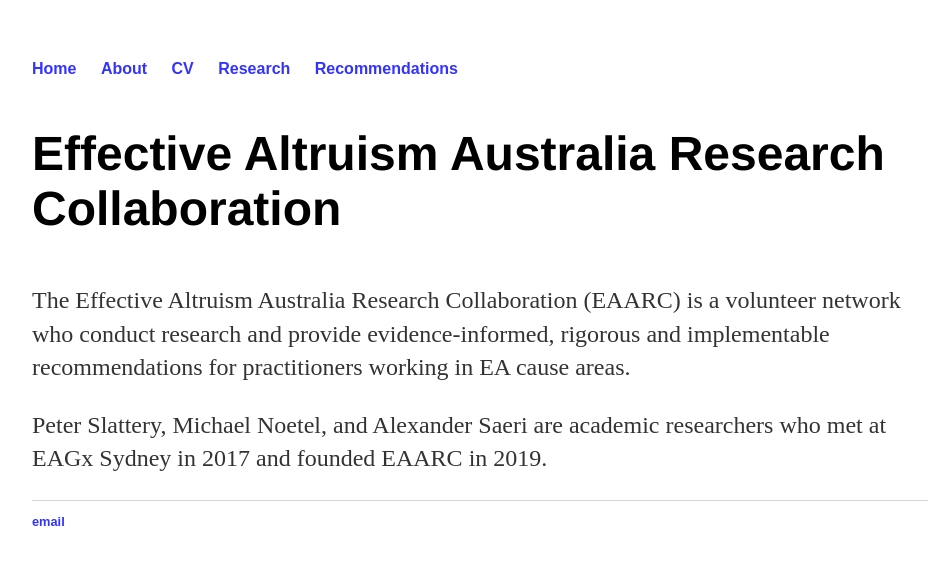
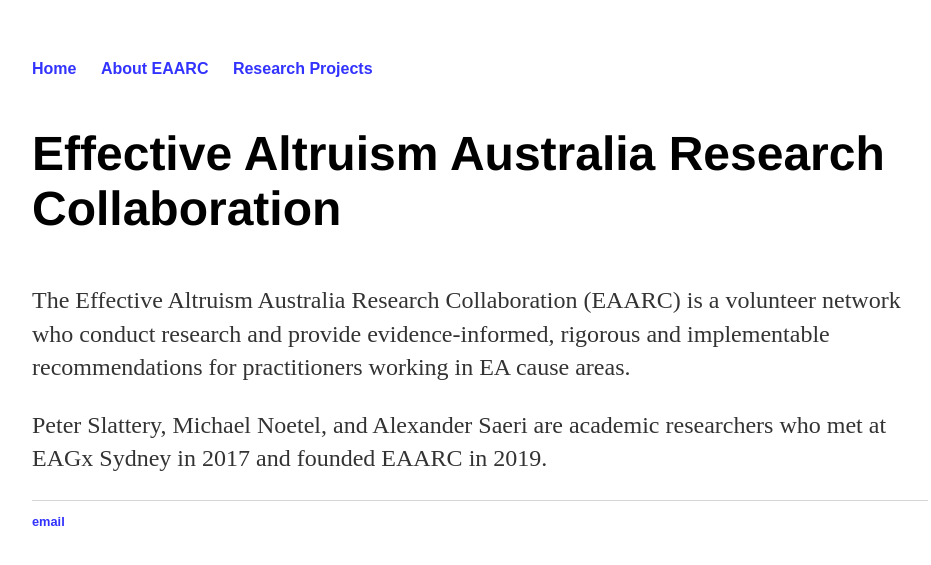
Before and after one commit to aksaeri/scrub, a Jekyll site: the page built from index.md, in a window 1280 px wide. Shown: the top 565 px of the page, without its empty margins (160-1091 px from the left). Built offline with Jekyll 4.4.1, drawn with Linux system fonts in a browser that asks for light colours.

Commit message:
Update default.html

```diff
--- a/_layouts/default.html
+++ b/_layouts/default.html
@@ -18,10 +18,8 @@
 			<nav>
 	    		<ul>
 	        		<li><a href="/">Home</a></li>
-		        	<li><a href="/pages/about.html">About</a></li>
-	        		<li><a href="/assets/AlexanderSaeri_CV_2018.pdf">CV</a></li>
-	        		<li><a href="/pages/research.html">Research</a></li>
-				<li><a href="/pages/recommendations.html">Recommendations</a></li>
+		        	<li><a href="/pages/about.html">About EAARC</a></li>
+	        		<li><a href="/pages/research.html">Research Projects</a></li>
 	    		</ul>
 			</nav>
 			<div class="container">
@@ -33,7 +31,7 @@
 			</div><!-- /.container -->
 			<footer>
 	    		<ul>
-	        		<li><a href="mailto:alexander@aksaeri.com">email</a></li>
+	        		<li><a href="mailto:peter.slattery@monash.edu">email</a></li>
 	        		</ul>
 			</footer>
 		</body>
```
